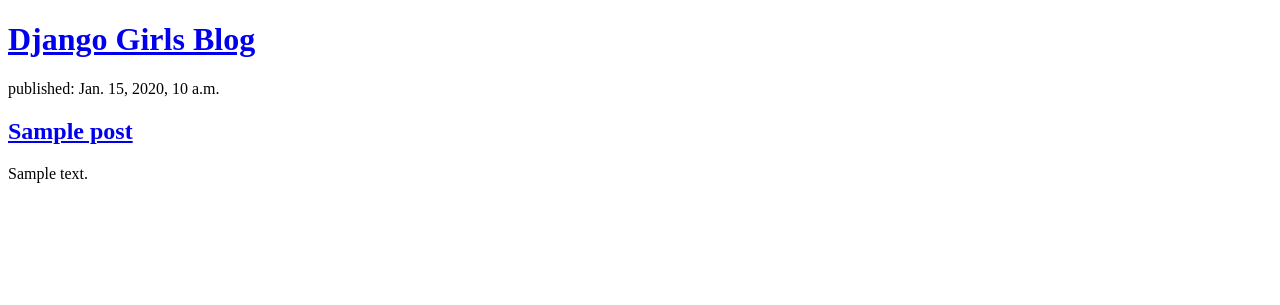
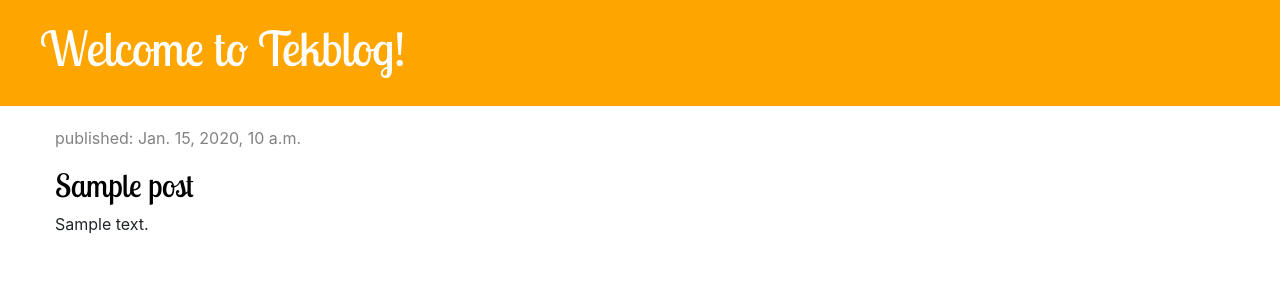
Before and after one commit to tonyadjei/tekblog, a Django app: page / in a window 1280 px wide. Shown: the top 305 px of the page. Run offline with Django 3.2, Linux system fonts and the light colour scheme; tables that the repository leaves empty hold one stand-in row (values such as "Sample post"); some libraries are stand-ins or nearby versions.

Commit message:
Added view and template for detailed blog post as well as CSS for the site.

```diff
--- /dev/null
+++ b/blog/static/css/blog.css
@@ -0,0 +1,52 @@
+h1 a, h2 a {
+	color: #C25100;
+	font-family: 'Lobster Two', cursive;
+}
+
+.page-header {
+    background-color: orange;
+    margin-top: 0;
+    padding: 20px 20px 20px 40px;
+}
+
+.page-header h1, .page-header h1 a, .page-header h1 a:visited, .page-header h1 a:active {
+    color: #ffffff;
+    font-size: 36pt;
+    text-decoration: none;
+}
+
+.content {
+    margin-left: 40px;
+}
+
+h1, h2, h3, h4 {
+    font-family: 'Lobster', cursive;
+}
+
+.date {
+	margin-top: 20px;
+    color: #828282;
+}
+
+.save {
+    float: right;
+}
+
+.post-form textarea, .post-form input {
+    width: 100%;
+}
+
+.top-menu, .top-menu:hover, .top-menu:visited {
+    color: #ffffff;
+    float: right;
+    font-size: 26pt;
+    margin-right: 20px;
+}
+
+.post {
+    margin-bottom: 70px;
+}
+
+.post h2 a, .post h2 a:visited {
+    color: #000000;
+}
--- /dev/null
+++ b/blog/templates/blog/base.html
@@ -0,0 +1,25 @@
+{% load static %}
+<html lang="en">
+    <head>
+        <title>Django Girls blog</title>
+        <meta charset="utf-8">
+        <meta name="viewport" content="width=device-width, initial-scale=1, shrink-to-fit=no">
+        <!-- Bootstrap CSS -->
+        <link rel="stylesheet" href="https://stackpath.bootstrapcdn.com/bootstrap/4.4.1/css/bootstrap.min.css" integrity="sha384-Vkoo8x4CGsO3+Hhxv8T/Q5PaXtkKtu6ug5TOeNV6gBiFeWPGFN9MuhOf23Q9Ifjh" crossorigin="anonymous">
+        <link href="https://fonts.googleapis.com/css?family=Lobster+Two&display=swap" rel="stylesheet">
+        <link rel="stylesheet" href="{% static 'css/blog.css' %}">
+    </head>
+    <body>
+        <div class="page-header">
+            <h1><a href="#">Welcome to Tekblog!</a></h1>
+        </div>
+        <div class="content container">
+            <div class="row">
+                <div class="col-md-8">
+                    {% block content %}
+                    {% endblock %}
+                </div>
+            </div>
+        </div>
+    </body>
+</html>
--- a/blog/templates/blog/post_list.html
+++ b/blog/templates/blog/post_list.html
@@ -1,20 +1,14 @@
-<!DOCTYPE html>
-<html>
-    <head>
-        <title>Django Girls blog</title>
-    </head>
-    <body>
-        <div>
-            <h1><a href="/">Django Girls Blog</a></h1>
+{% extends 'blog/base.html' %}
+
+{% block content %}
+    {% for post in theposts %}
+        <div class="post">
+            <div class="date">
+                <p>published: {{ post.published_date }}</p>
+            </div>
+            <h2><a href="{% url 'post_detail' pk=post.pk %}">{{ post.title }}</a></h2>
+            <p>{{ post.text|linebreaksbr }}</p>
         </div>
+    {% endfor %}
 
-
-        {% for post in theposts %}
-        	<div>
-        		<p>published: {{ post.published_date }}</p>
-        		<h2><a href="#">{{ post.title }}</a></h2>
-        		<p>{{ post.text|linebreaksbr }}</p>
-        	</div>
-        {% endfor %}
-    </body>
-</html>
+{% endblock %}
--- a/blog/urls.py
+++ b/blog/urls.py
@@ -3,4 +3,5 @@
 
 urlpatterns = [
 	path('', views.post_list, name='post_list'),
+	path('post/<int:pk>/', views.post_detail, name='post_detail'),
 ]
--- a/blog/views.py
+++ b/blog/views.py
@@ -1,4 +1,4 @@
-from django.shortcuts import render
+from django.shortcuts import render, get_object_or_404
 from django.utils import timezone
 from .models import Post
 
@@ -6,3 +6,7 @@
 def post_list(request):
 	posts = Post.objects.filter(published_date__lte=timezone.now()).order_by('published_date')
 	return render(request, 'blog/post_list.html', {'theposts': posts})
+
+def post_detail(request, pk):
+	post = get_object_or_404(Post, pk=pk)
+	return render(request, 'blog/post_detail.html', {'post': post})
```
Also changed, not shown: blog/templates/blog/post_detail.html (added, +13 -0 lines).
